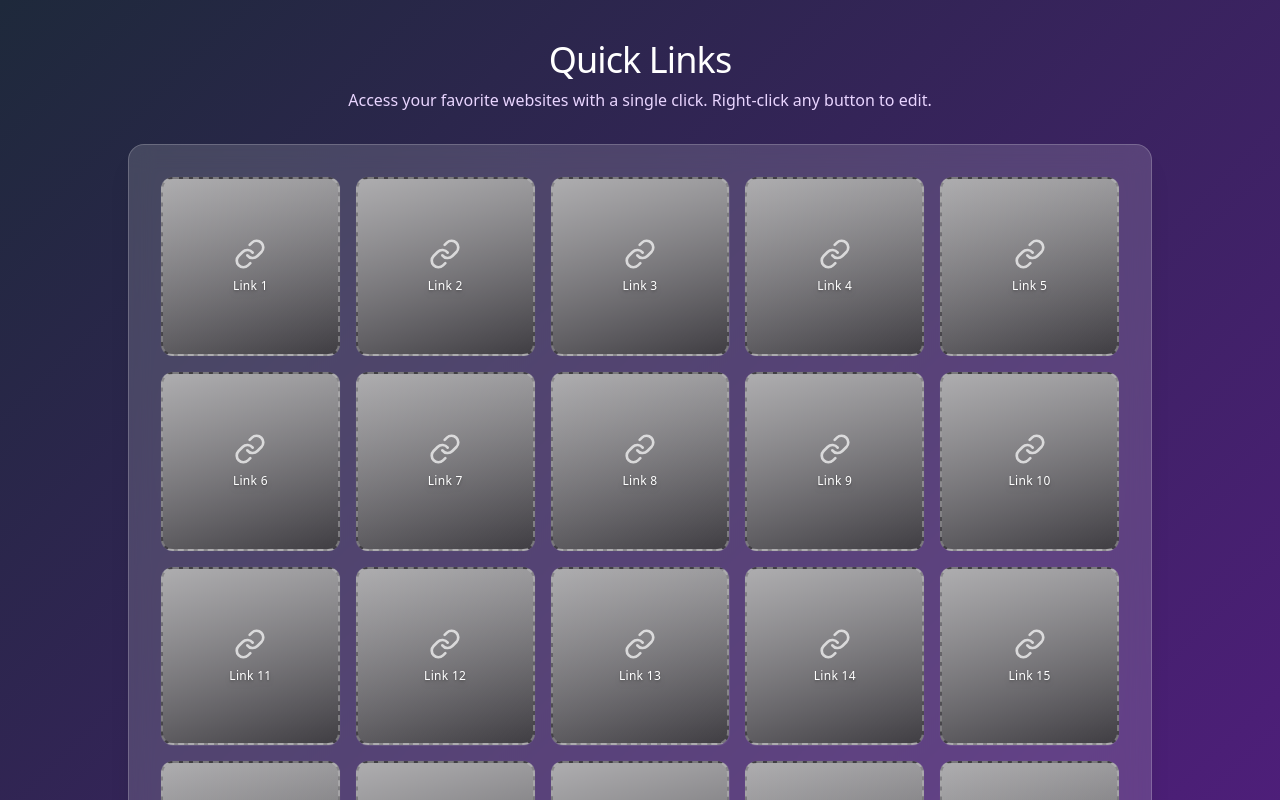
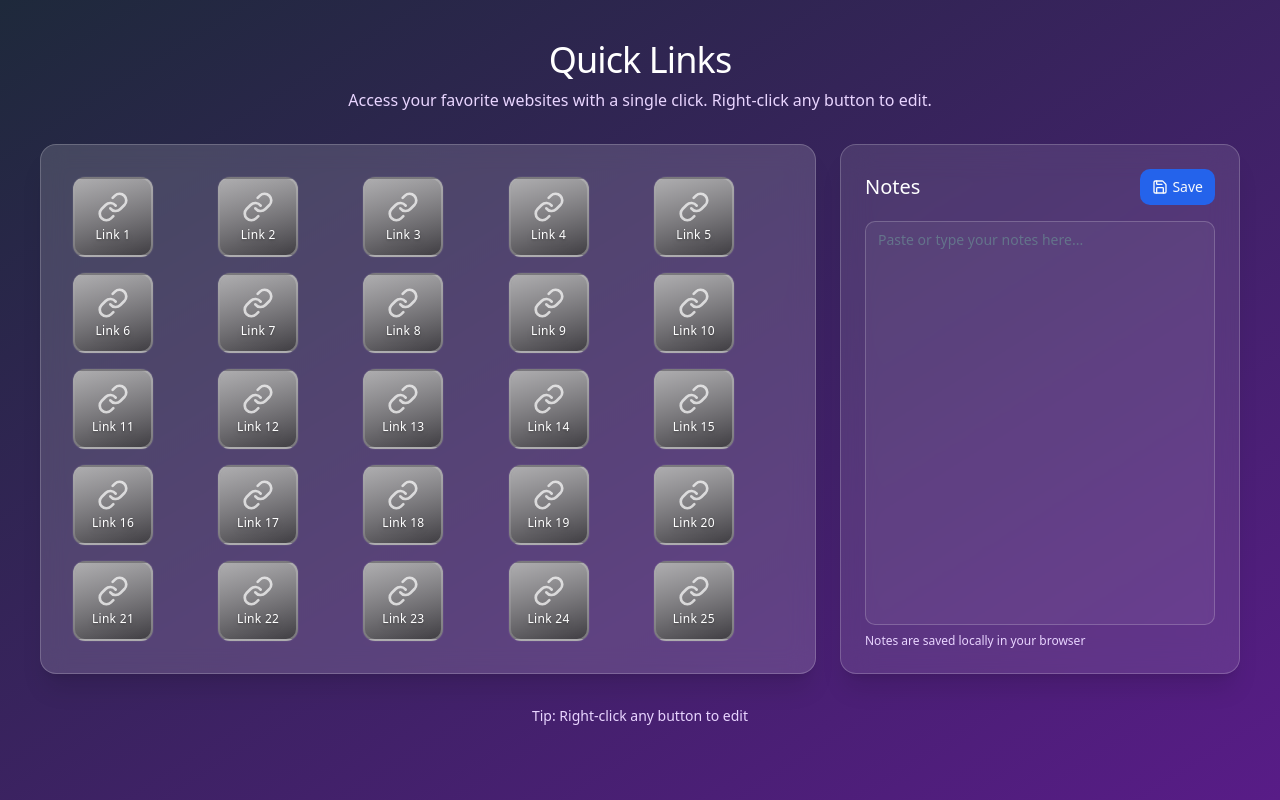
Before and after one commit to Hhbreeze/iconic-url-buttons, a React (Vite) app: page / in a window 1280 px wide. Shown: the top 800 px of the page. Built offline with nearby package versions, Linux system fonts and the light colour scheme.

Commit message:
Fix: Button border and add notes panel
- Changed button border to solid.
- Added a notes panel on the right side.

```diff
--- /dev/null
+++ b/src/components/NotesPanel.tsx
@@ -0,0 +1,52 @@
+
+import React, { useState, useEffect } from "react";
+import { Textarea } from "@/components/ui/textarea";
+import { Button } from "@/components/ui/button";
+import { Save } from "lucide-react";
+import { toast } from "sonner";
+
+const NotesPanel = () => {
+  const [notes, setNotes] = useState<string>("");
+
+  // Load notes from localStorage on mount
+  useEffect(() => {
+    const savedNotes = localStorage.getItem("quicklinks-notes");
+    if (savedNotes) {
+      setNotes(savedNotes);
+    }
+  }, []);
+
+  const handleSaveNotes = () => {
+    localStorage.setItem("quicklinks-notes", notes);
+    toast.success("Notes saved successfully");
+  };
+
+  return (
+    <div className="glass-card bg-white/10 dark:bg-black/25 p-6 h-full flex flex-col">
+      <div className="flex items-center justify-between mb-4">
+        <h2 className="text-xl font-medium text-white">Notes</h2>
+        <Button
+          size="sm"
+          onClick={handleSaveNotes}
+          className="flex items-center gap-1"
+        >
+          <Save className="w-4 h-4" />
+          Save
+        </Button>
+      </div>
+
+      <Textarea
+        className="flex-1 min-h-[200px] bg-white/5 text-white resize-none border-solid border-white/20"
+        placeholder="Paste or type your notes here..."
+        value={notes}
+        onChange={(e) => setNotes(e.target.value)}
+      />
+
+      <p className="text-xs text-purple-200 mt-2">
+        Notes are saved locally in your browser
+      </p>
+    </div>
+  );
+};
+
+export default NotesPanel;
--- a/src/components/QuickLinkButton.tsx
+++ b/src/components/QuickLinkButton.tsx
@@ -107,8 +107,9 @@ const QuickLinkButton: React.FC<QuickLinkButtonProps> = ({ link, onUpdate }) =>
           isHovered && "ring-2 ring-white/70 scale-105",
           isPressed && "scale-95",
           "relative overflow-hidden rounded-xl shadow-lg hover:shadow-xl transition-all duration-200",
-          !hasUrl && "border-2 border-dashed border-white/30",
-          "text-white font-medium shadow-[0_0_0_1.5px_rgba(64,62,67,0.8)]" // Removed border, added shadow for darker edge
+          !hasUrl && "border-2 border-solid border-white/30", // Changed dashed to solid
+          "text-white font-medium shadow-[0_0_0_1.5px_rgba(64,62,67,0.8)]", // Kept the shadow for darker edge
+          "h-[80px] w-[80px]" // Made buttons smaller with fixed dimensions
         )}
         onClick={handleClick}
         onContextMenu={handleEdit} // Open edit dialog on right-click
@@ -118,7 +119,7 @@ const QuickLinkButton: React.FC<QuickLinkButtonProps> = ({ link, onUpdate }) =>
         onMouseUp={handleMouseUp}
       >
         <div className="absolute inset-0 bg-gradient-to-br from-white/30 to-transparent" />
-        <div className="flex flex-col items-center justify-center gap-2 z-10 p-3">
+        <div className="flex flex-col items-center justify-center gap-1 z-10 p-2">
           {displayIcon()}
           {title && (
             <span className="text-xs font-medium tracking-wide truncate max-w-full text-white drop-shadow-md">
--- a/src/index.css
+++ b/src/index.css
@@ -1,4 +1,3 @@
-
 @tailwind base;
 @tailwind components;
 @tailwind utilities;
@@ -102,12 +101,13 @@
   }
 
   .link-button {
-    @apply relative flex items-center justify-center aspect-square p-4
+    @apply relative flex items-center justify-center
            overflow-hidden rounded-xl
-           border border-white/40
            shadow-md hover:shadow-xl
            transition-all duration-300
            backdrop-blur-md;
+    height: 80px;
+    width: 80px;
   }
 
   .border-blueish-gray {
--- a/src/pages/Index.tsx
+++ b/src/pages/Index.tsx
@@ -1,6 +1,7 @@
 
 import React, { useState, useEffect } from "react";
 import QuickLinkButton from "@/components/QuickLinkButton";
+import NotesPanel from "@/components/NotesPanel";
 import { QuickLink } from "@/types";
 import { loadLinks, updateLink } from "@/lib/storage";
 import { toast } from "sonner";
@@ -31,7 +32,7 @@ const Index = () => {
 
   return (
     <div className="min-h-screen bg-gradient-to-br from-slate-800 to-purple-900 dark:from-slate-900 dark:to-purple-950 p-6 sm:p-10">
-      <div className="max-w-5xl mx-auto space-y-8 animate-fade-in">
+      <div className="max-w-7xl mx-auto space-y-8 animate-fade-in">
         <header className="text-center space-y-2">
           <h1 className="text-3xl sm:text-4xl font-medium tracking-tight text-white">
             Quick Links
@@ -41,7 +42,9 @@ const Index = () => {
           </p>
         </header>
 
-        <div className="glass-card p-8 bg-white/15 dark:bg-black/25 backdrop-blur-md border border-white/20 dark:border-white/10 rounded-2xl shadow-xl">
+        <div className="flex gap-6 flex-col md:flex-row">
+          {/* Quick Links Section */}
+          <div className="glass-card p-8 bg-white/15 dark:bg-black/25 backdrop-blur-md border border-white/20 dark:border-white/10 rounded-2xl shadow-xl md:flex-1">
             <div className="grid grid-cols-2 sm:grid-cols-3 md:grid-cols-4 lg:grid-cols-5 gap-4">
               {links.map((link) => (
                 <QuickLinkButton
@@ -50,6 +53,12 @@ const Index = () => {
                   onUpdate={handleUpdateLink}
                 />
               ))}
+            </div>
+          </div>
+
+          {/* Notes Panel */}
+          <div className="md:w-1/3">
+            <NotesPanel />
           </div>
         </div>
 
```
Lines whose indentation alone changed are shown as unchanged.
